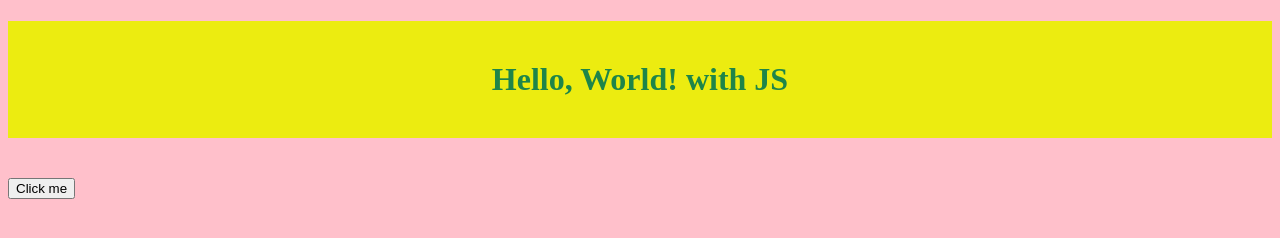
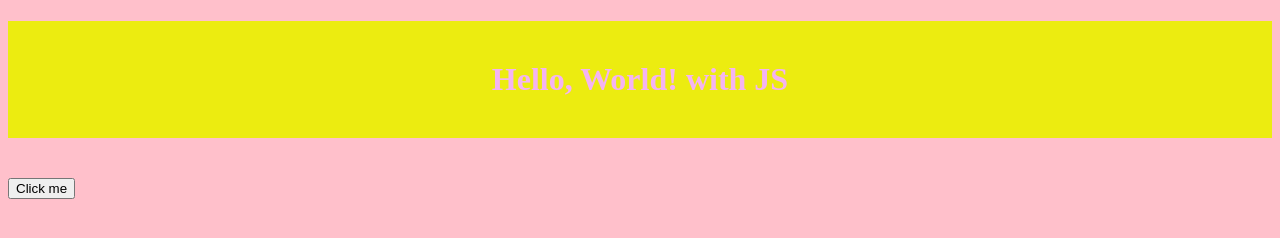
Before and after one commit to ICS20-Programming-OlantuN/-Unit2-01-JS-HelloWorld, a plain HTML site: page index.html in a window 1280 px wide. Drawn offline with Linux system fonts and the light colour scheme; files that its build step writes are made by us from their sources; files whose address does not match are found by name.

Commit message:
finished

```diff
--- a/index.html
+++ b/index.html
@@ -5,7 +5,7 @@
     <meta charset="utf-8">
     <meta name="description" content="My first webpage, with JavaScript">
     <meta name="keywords" content="immaculata, ics2o">
-    <meta name="author" content="Ms Raffin">
+    <meta name="author" content="Olantu">
     <meta name="viewport" content="width=device-width, initial-scale=1.0">
     <link rel="apple-touch-icon" sizes="180x180" href="./fav_index/apple-touch-icon.png">
     <link rel="icon" type="image/png" sizes="32x32" href="./fav_index/favicon-32x32.png">
--- a/style.css
+++ b/style.css
@@ -10,7 +10,7 @@ body {
 
 h1 {
 	background-color: rgb(236, 236, 16);
-	color: hsl(145, 63%, 32%);
+	color: hsl(302, 74%, 83%);
 	padding: 40px;
 	text-align: center;
 }
```
